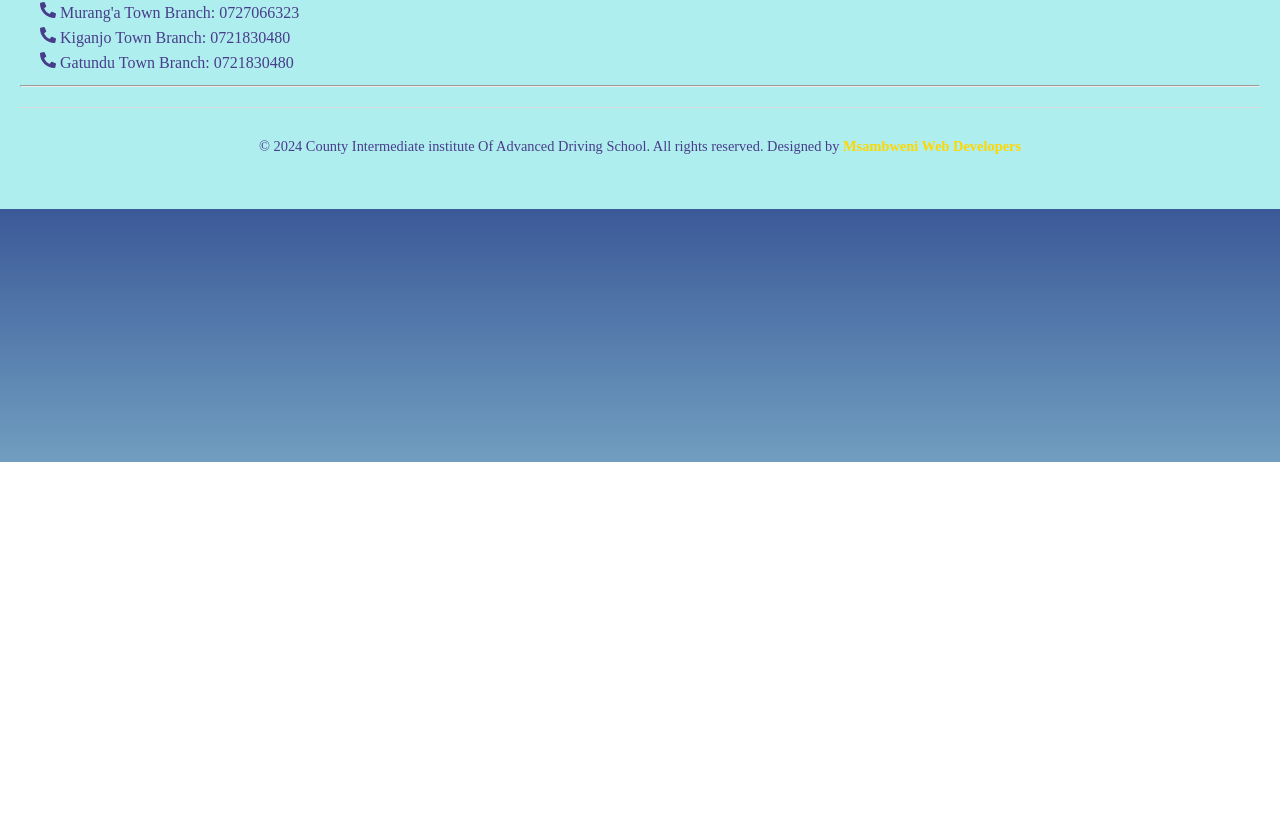
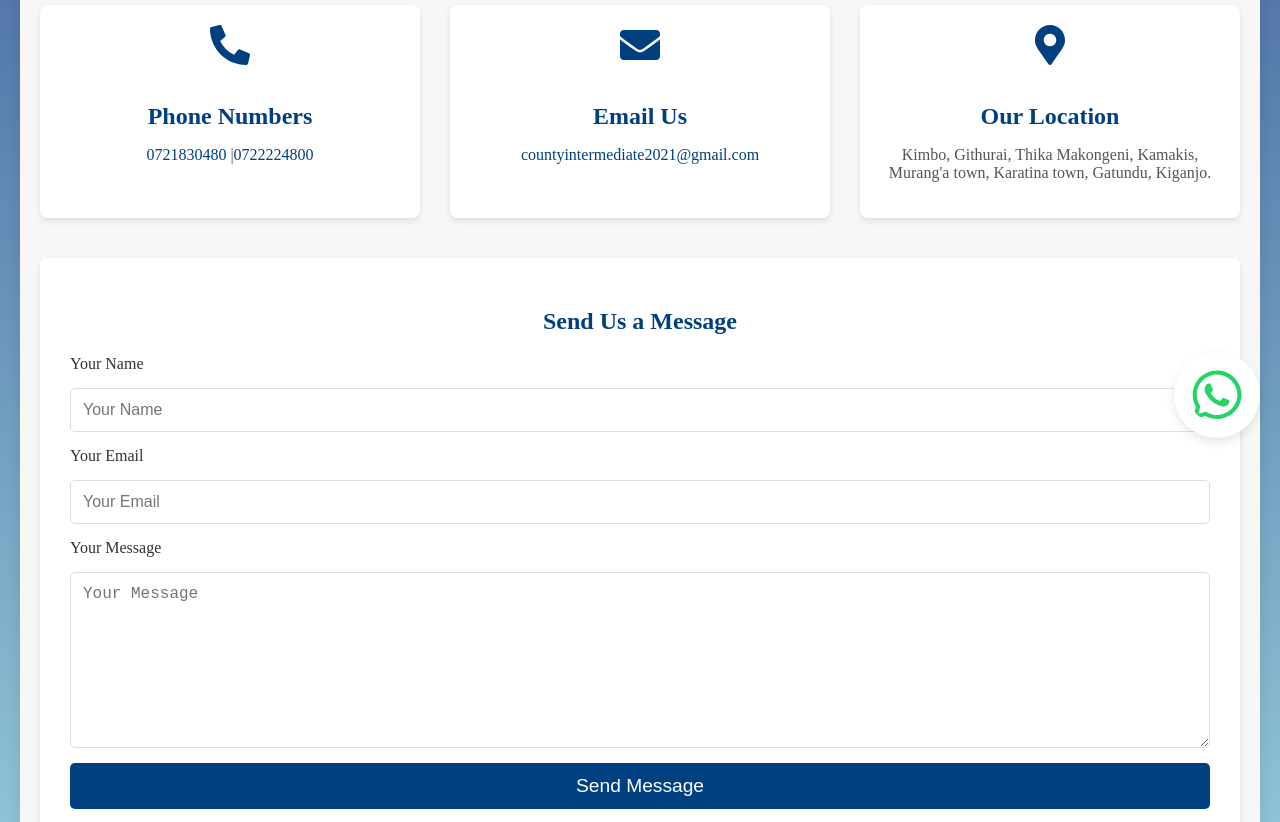
Before and after one commit to mwangi-star/county, a React (Create React App) app: page /Contact in a window 1280 px wide. Shown: the part 338-1160 px from the top of the page. Before the commit the page ends 800 px from the top, so only its background shows below. Built offline with nearby package versions, Linux system fonts and the light colour scheme.

Commit message:
Initial commit

```diff
--- a/src/App.js
+++ b/src/App.js
@@ -18,8 +18,8 @@ function App() {
       <Routes>
         <Route path="/Home" element={<MainSection/>} />
         <Route path="about" element={<About />} />
-        <Route path="contact Us" element={<Contact Us />} />
-        <Route path='/branches' element={<Branches/>}   />
+        <Route path="Contact" element={<Contact />} />
+        <Route path='/branches' element={<Branches/>}/>
         <Route  path='/courses' element={<Courses/>}/>
         <Route  path='/Cambridge' element={<Cambridge/>}/>
       </Routes>
--- a/src/components/MainSection.jsx
+++ b/src/components/MainSection.jsx
@@ -137,6 +137,7 @@ const MainSection = () => {
             <button className="close-button" onClick={closeImageModal}>
               Close
             </button>
+
           </div>
         </div>
       )}
--- a/src/components/Navbar.jsx
+++ b/src/components/Navbar.jsx
@@ -32,7 +32,7 @@ const Navbar = () => {
           {/* Navigation Links */}
           <ul className="navbar-links">
             <li><Link to="/Home">Home</Link></li>
-            <li><Link to="/courses">Driving Courses</Link></li>
+            <li><Link to="/courses"> Courses</Link></li>
             <li><Link to="/Branches">Branches</Link></li>
             <li><Link to="/Contact">Contact</Link></li>
             <li><Link to="/Cambridge">Computer Courses</Link></li>
--- a/src/pages/Contact.jsx
+++ b/src/pages/Contact.jsx
@@ -11,6 +11,7 @@ const Contact = () => {
   });
 
   const [statusMessage, setStatusMessage] = useState('');
+  const [loading, setLoading] = useState(false); // To handle loading state
 
   const handleChange = (e) => {
     setFormData({ ...formData, [e.target.name]: e.target.value });
@@ -18,24 +19,28 @@ const Contact = () => {
 
   const sendEmail = (e) => {
     e.preventDefault();
+    setLoading(true);
 
     const serviceID = 'service_0yupfna'; // Replace with your EmailJS Service ID
     const templateID = 'template_jg3egp8'; // Replace with your EmailJS Template ID
     const publicKey = 'DSNKAXMWdQBLC56Do'; // Replace with your EmailJS Public Key
 
-    console.log('Form Data Being Sent:', formData); // Debugging log for form data
+    // Debugging log for form data
+    console.log('Sending form data:', formData);
 
     emailjs
       .send(serviceID, templateID, formData, publicKey)
       .then((response) => {
-        console.log('Email sent successfully!', response.status, response.text);
+        console.log('Email sent successfully:', response.status, response.text);
         setStatusMessage('✅ Message sent successfully!');
-        setTimeout(() => setStatusMessage(''), 5000);
-        setFormData({ user_name: '', user_email: '', message: '' });
+        setLoading(false);
+        setTimeout(() => setStatusMessage(''), 5000); // Clear the status message after 5 seconds
+        setFormData({ user_name: '', user_email: '', message: '' }); // Reset the form
       })
       .catch((error) => {
-        console.error('Email sending failed:', error);
+        console.error('Error sending email:', error);
         setStatusMessage('❌ Failed to send the message. Please try again later.');
+        setLoading(false);
         setTimeout(() => setStatusMessage(''), 5000);
       });
   };
@@ -78,7 +83,7 @@ const Contact = () => {
       {/* WhatsApp Floating Button */}
       <div className="whatsapp-container">
         <a href="https://wa.me/0784038777" target="_blank" rel="noopener noreferrer">
-          <FaWhatsapp className="whatsapp-icon" />
+          <FaWhatsapp className="whatsapp-icon" aria-label="WhatsApp Contact" />
         </a>
       </div>
 
@@ -95,6 +100,7 @@ const Contact = () => {
             value={formData.user_name}
             onChange={handleChange}
             required
+            aria-required="true"
           />
 
           <label htmlFor="user_email">Your Email</label>
@@ -106,6 +112,7 @@ const Contact = () => {
             value={formData.user_email}
             onChange={handleChange}
             required
+            aria-required="true"
           />
 
           <label htmlFor="message">Your Message</label>
@@ -116,9 +123,12 @@ const Contact = () => {
             value={formData.message}
             onChange={handleChange}
             required
+            aria-required="true"
           ></textarea>
 
-          <button type="submit">Send Message</button>
+          <button type="submit" disabled={loading}>
+            {loading ? 'Sending...' : 'Send Message'}
+          </button>
         </form>
         {statusMessage && <p className="status-message">{statusMessage}</p>}
       </div>
```
